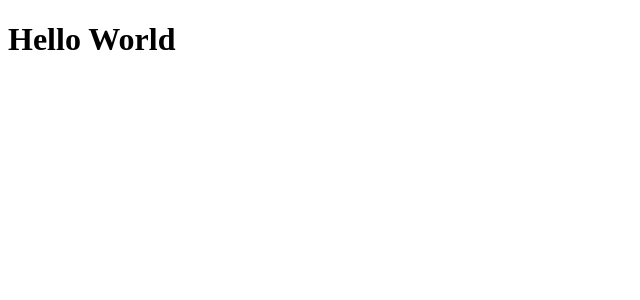
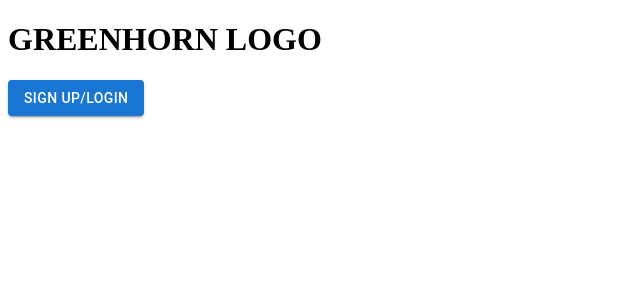
Before and after one commit to RFC2205-Team-Jafar/blue-ocean, a React app: page / in a window 1280 px wide. Shown: the top 300 px of the page, without its empty margins (0-640 px from the left). Built offline with nearby package versions, Linux system fonts and the light colour scheme; the HTML template or start-up script is replaced by a standard one.

Commit message:
Added Header files and attempted MUI usage

```diff
--- /dev/null
+++ b/client/src/Components/Header.jsx
@@ -0,0 +1,20 @@
+import React, { Component } from "react";
+import Button from "@mui/material/Button";
+
+class Header extends React.Component {
+  constructor(props) {
+    super(props);
+    this.state = {};
+  }
+
+  render() {
+    return (
+      <React.Fragment>
+        <h1>GREENHORN LOGO</h1>
+        <Button variant="contained">Sign Up/Login</Button>
+      </React.Fragment>
+    );
+  }
+}
+
+export default Header;
--- a/client/src/index.jsx
+++ b/client/src/index.jsx
@@ -1,9 +1,15 @@
-import React from 'react';
+import React from "react";
+import Header from "./Components/Header.jsx";
 import { createRoot } from "react-dom/client";
 const root = createRoot(document.getElementById("root"));
 
 const App = () => {
-  return <h1>Hello World</h1>
-}
+  return (
+    // <h1>Hello World</h1>
+    <React.Fragment>
+      <Header />
+    </React.Fragment>
+  );
+};
 
 root.render(<App />);
```
Also changed, not shown: package.json (+7 -1 lines), client/public/bundle.js.LICENSE.txt (added), 2 other files (tests, documents, lock files or other folders).
